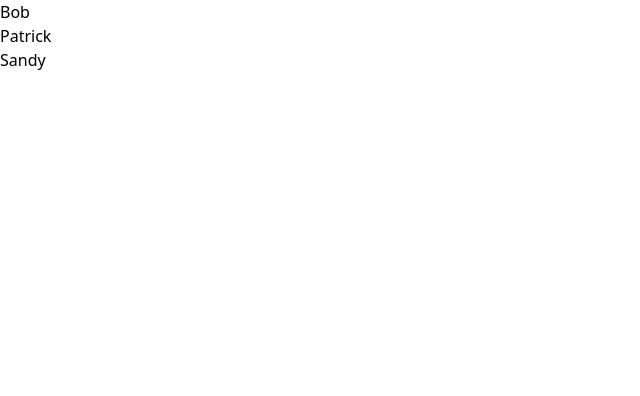
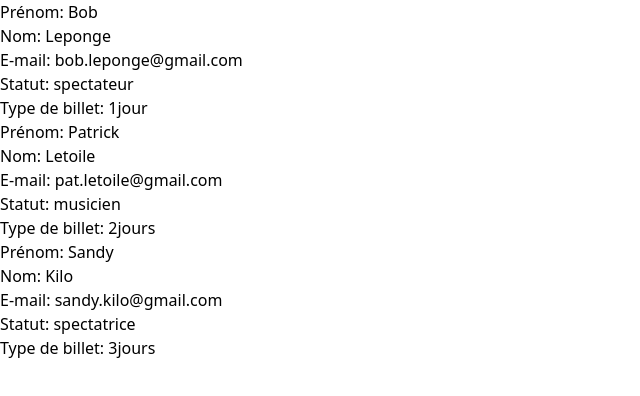
Before and after one commit to GabrielAlbinet/echovisuel-mecelacata, an Angular app: page /participants in a window 1280 px wide. Shown: the top 396 px of the page, without its empty margins (0-640 px from the left). Built offline with nearby package versions, Linux system fonts and the light colour scheme.

Commit message:
feat/readParticipantList: passage des données dans participant-card via un input et affichage de ces composants dans le html.

```diff
--- a/src/app/components/participant-card.component/participant-card.component.html
+++ b/src/app/components/participant-card.component/participant-card.component.html
@@ -1 +1,5 @@
-<p>participant-card.component works!</p>
+<p>Prénom: {{ participant().firstName }}</p>
+<p>Nom: {{ participant().lastName }}</p>
+<p>E-mail: {{ participant().email }}</p>
+<p>Statut: {{ participant().status }}</p>
+<p>Type de billet: {{ participant().ticketType }}</p>
--- a/src/app/components/participant-card.component/participant-card.component.ts
+++ b/src/app/components/participant-card.component/participant-card.component.ts
@@ -1,4 +1,5 @@
-import { Component } from '@angular/core';
+import { Component, input } from '@angular/core';
+import { Participant } from '../../types/participant.interface';
 
 @Component({
   imports: [],
@@ -6,4 +7,6 @@ import { Component } from '@angular/core';
   styleUrl: './participant-card.component.css',
   templateUrl: './participant-card.component.html',
 })
-export class ParticipantCardComponent {}
+export class ParticipantCardComponent {
+  participant = input.required<Participant>();
+}
--- a/src/app/components/participant-list.component/participant-list.component.html
+++ b/src/app/components/participant-list.component/participant-list.component.html
@@ -1,3 +1,3 @@
 @for(participant of participantTab(); track participant){
-	<p>{{ participant.firstName }}</p>
+	<app-participant-card [participant] = "participant"/>
 }
--- a/src/app/components/participant-list.component/participant-list.component.ts
+++ b/src/app/components/participant-list.component/participant-list.component.ts
@@ -1,8 +1,9 @@
 import { Component, inject, OnInit } from '@angular/core';
 import { ParticipantService } from '../../services/participant.service';
+import { ParticipantCardComponent } from '../participant-card.component/participant-card.component';
 
 @Component({
-  imports: [],
+  imports: [ParticipantCardComponent],
   selector: 'app-participant-list',
   styleUrl: './participant-list.component.css',
   templateUrl: './participant-list.component.html',
```
